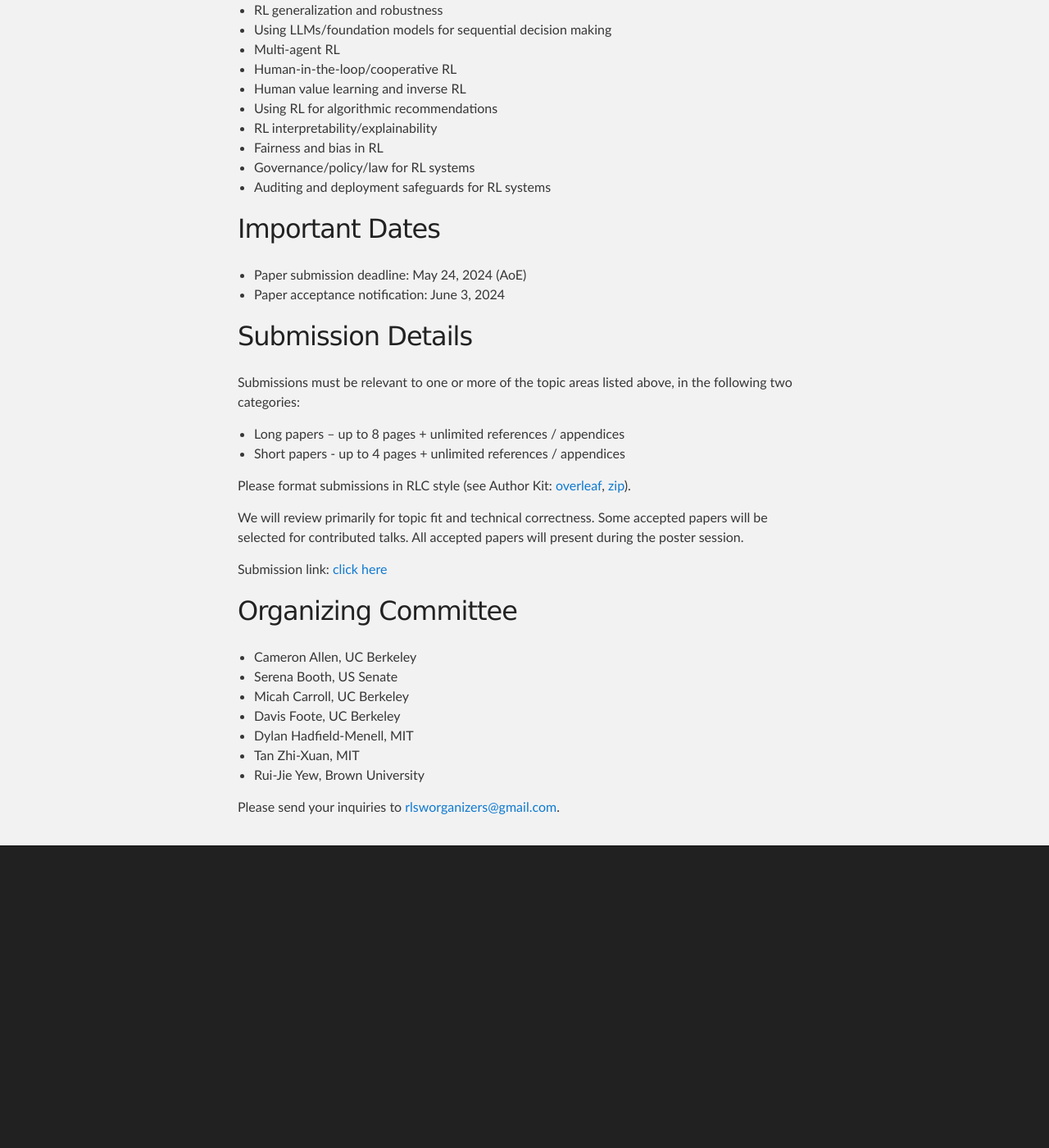
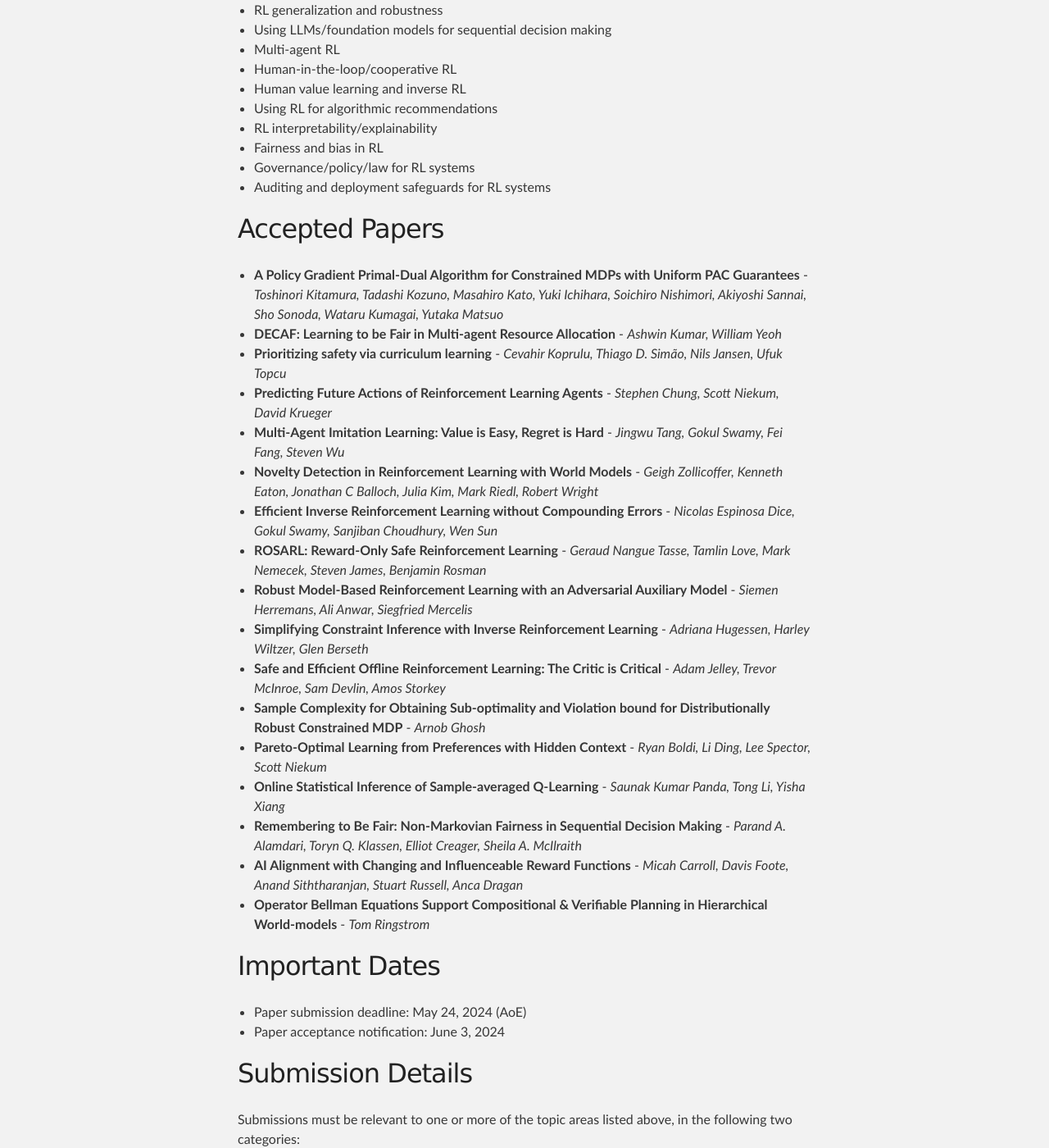
Before and after one commit to rlsafetyworkshop/rlsafetyworkshop.github.io, a Jekyll site: the page built from index.md, in a window 1280 px wide and 1400 px high, scrolled down 1994 px. Shown: the whole window at 82% size. Built offline with Jekyll 4.4.1, drawn with Linux system fonts in a browser that asks for light colours; before the commit the page ends 3026 px from its top, so only the background shows below that.

Commit message:
Add accepted paper titles/authors

```diff
--- a/index.md
+++ b/index.md
@@ -43,6 +43,26 @@ The following is a more detailed list of potential topic areas:
 - Governance/policy/law for RL systems
 - Auditing and deployment safeguards for RL systems
 
+## Accepted Papers
+
+- **A Policy Gradient Primal-Dual Algorithm for Constrained MDPs with Uniform PAC Guarantees** - *Toshinori Kitamura, Tadashi Kozuno, Masahiro Kato, Yuki Ichihara, Soichiro Nishimori, Akiyoshi Sannai, Sho Sonoda, Wataru Kumagai, Yutaka Matsuo*
+- **DECAF: Learning to be Fair in Multi-agent Resource Allocation** - *Ashwin Kumar, William Yeoh*
+- **Prioritizing safety via curriculum learning** - *Cevahir Koprulu, Thiago D. Simão, Nils Jansen, Ufuk Topcu*
+- **Predicting Future Actions of Reinforcement Learning Agents** - *Stephen Chung, Scott Niekum, David Krueger*
+- **Multi-Agent Imitation Learning: Value is Easy, Regret is Hard** - *Jingwu Tang, Gokul Swamy, Fei Fang, Steven Wu*
+- **Novelty Detection in Reinforcement Learning with World Models** - *Geigh Zollicoffer, Kenneth Eaton, Jonathan C Balloch, Julia Kim, Mark Riedl, Robert Wright*
+- **Efficient Inverse Reinforcement Learning without Compounding Errors** - *Nicolas Espinosa Dice, Gokul Swamy, Sanjiban Choudhury, Wen Sun*
+- **ROSARL: Reward-Only Safe Reinforcement Learning** - *Geraud Nangue Tasse, Tamlin Love, Mark Nemecek, Steven James, Benjamin Rosman*
+- **Robust Model-Based Reinforcement Learning with an Adversarial Auxiliary Model** - *Siemen Herremans, Ali Anwar, Siegfried Mercelis*
+- **Simplifying Constraint Inference with Inverse Reinforcement Learning** - *Adriana Hugessen, Harley Wiltzer, Glen Berseth*
+- **Safe and Efficient Offline Reinforcement Learning: The Critic is Critical** - *Adam Jelley, Trevor McInroe, Sam Devlin, Amos Storkey*
+- **Sample Complexity for Obtaining Sub-optimality and Violation bound for Distributionally Robust Constrained MDP** - *Arnob Ghosh*
+- **Pareto-Optimal Learning from Preferences with Hidden Context** - *Ryan Boldi, Li Ding, Lee Spector, Scott Niekum*
+- **Online Statistical Inference of Sample-averaged Q-Learning** - *Saunak Kumar Panda, Tong Li, Yisha Xiang*
+- **Remembering to Be Fair: Non-Markovian Fairness in Sequential Decision Making** - *Parand A. Alamdari, Toryn Q. Klassen, Elliot Creager, Sheila A. McIlraith*
+- **AI Alignment with Changing and Influenceable Reward Functions** - *Micah Carroll, Davis Foote, Anand Siththaranjan, Stuart Russell, Anca Dragan*
+- **Operator Bellman Equations Support Compositional & Verifiable Planning in Hierarchical World-models** - *Tom Ringstrom*
+
 ## Important Dates
 
 - Paper submission deadline: May 24, 2024 (AoE)
```
